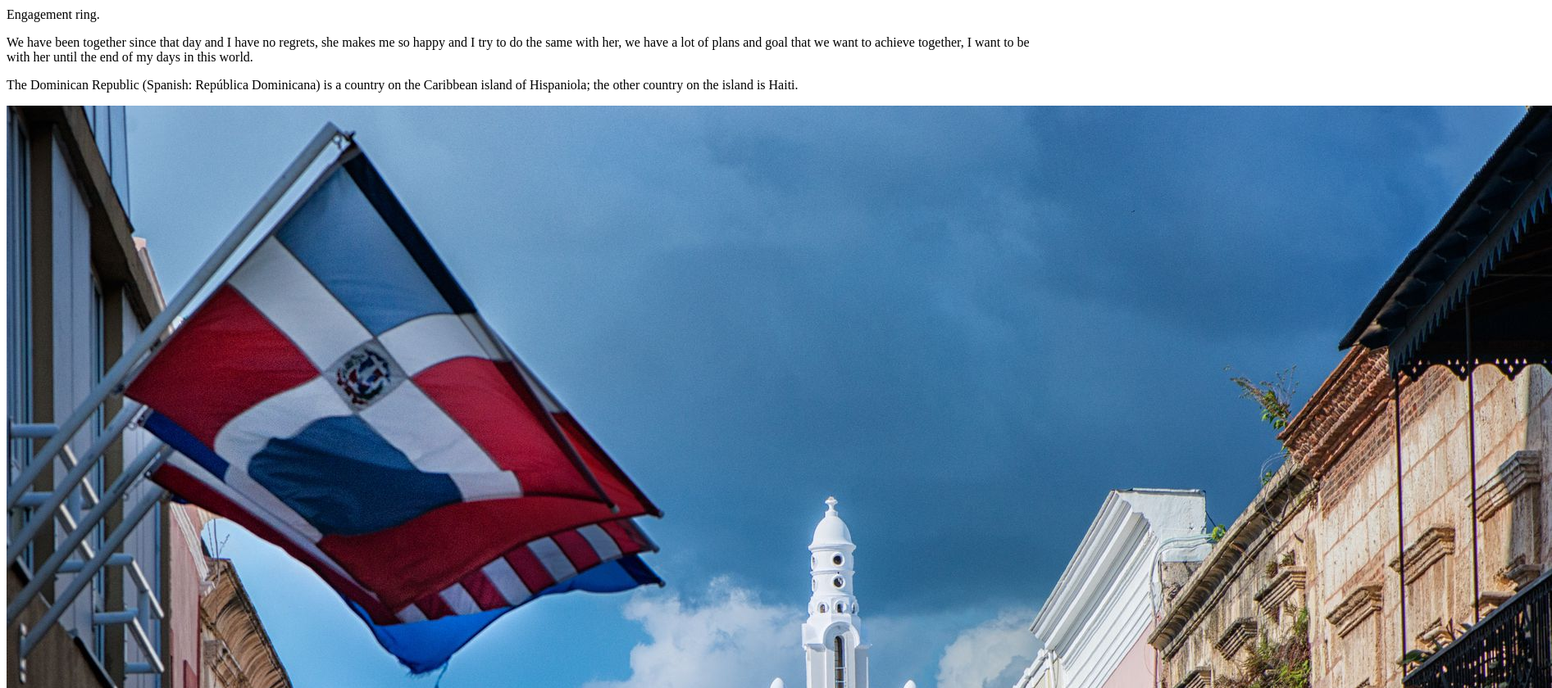
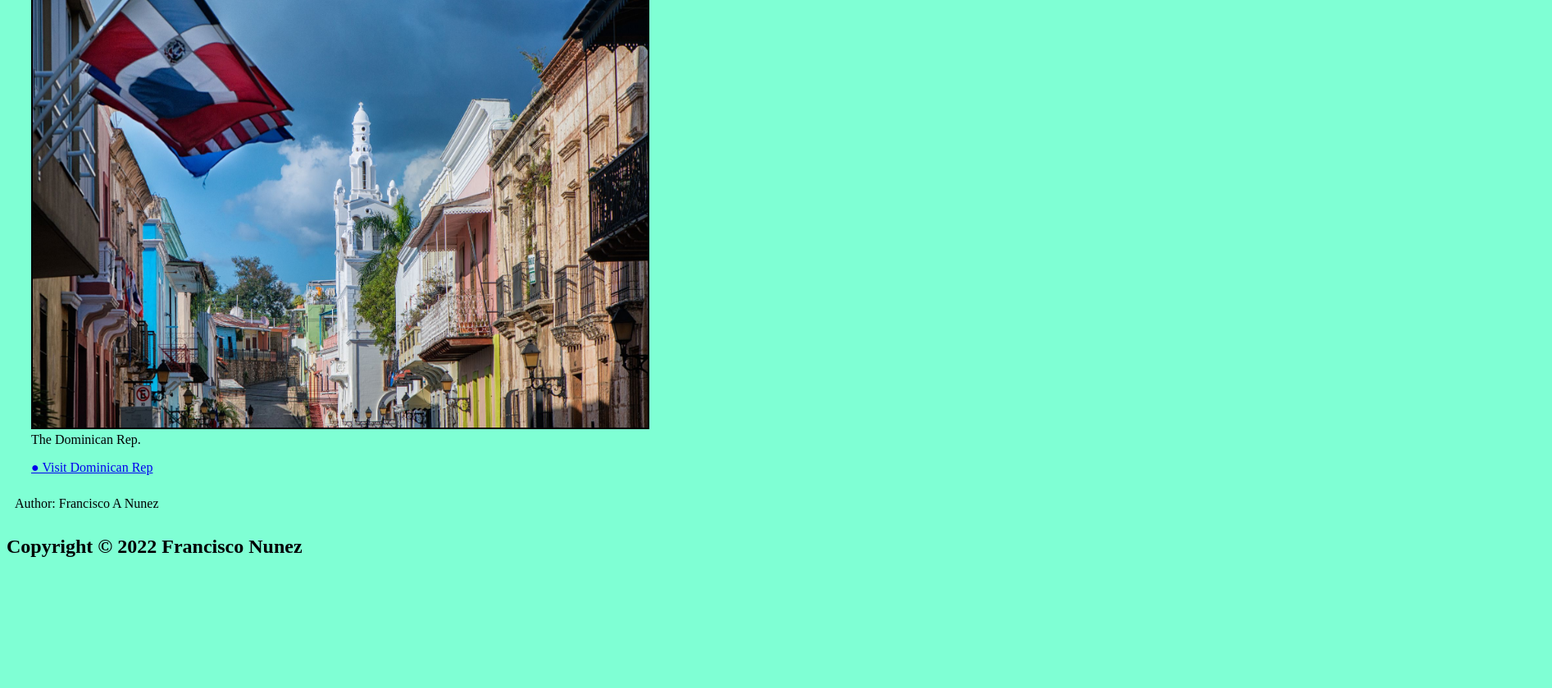
Before and after one commit to PHL-LC101-April22/js-assignment-4-html-me-something-Fran-0419, a website: page index.html in a window 1280 px wide. Shown: the part 1960-2800 px from the top of the page at 82% size, 1893 px wide, since content can reach past the window. After the commit the page ends 2661 px from the top, so only its background shows below. Drawn offline with Linux system fonts and the light colour scheme.

Commit message:
Added some css styling

```diff
--- a/styles.css
+++ b/styles.css
@@ -1 +1,39 @@
 /* Write your CSS here! */
+body{
+    background-color: aquamarine;
+    margin: 8px;
+    display: block;
+
+}
+#mainHeading {
+    align-items: center;
+    color: red;
+    display: flex;
+    margin-left: 20px;
+}
+.images{
+    width: 750px;
+    height: 600px;
+    margin-left: 30px;
+    border: solid black 2px;
+}
+.paragraph{
+    width: 720px;
+    font-size:larger;
+    margin-top: 20px;
+    margin-bottom: 20px;
+}
+.funParagraph{
+    width: 720px;
+    font-size:larger;
+    margin-top: 20px;
+    margin-bottom: 20px;
+    color: green;
+}
+.descrip{
+    margin-left: 30px;
+    margin-top: 0;
+}
+#author{
+    padding: 10px;
+}
```
